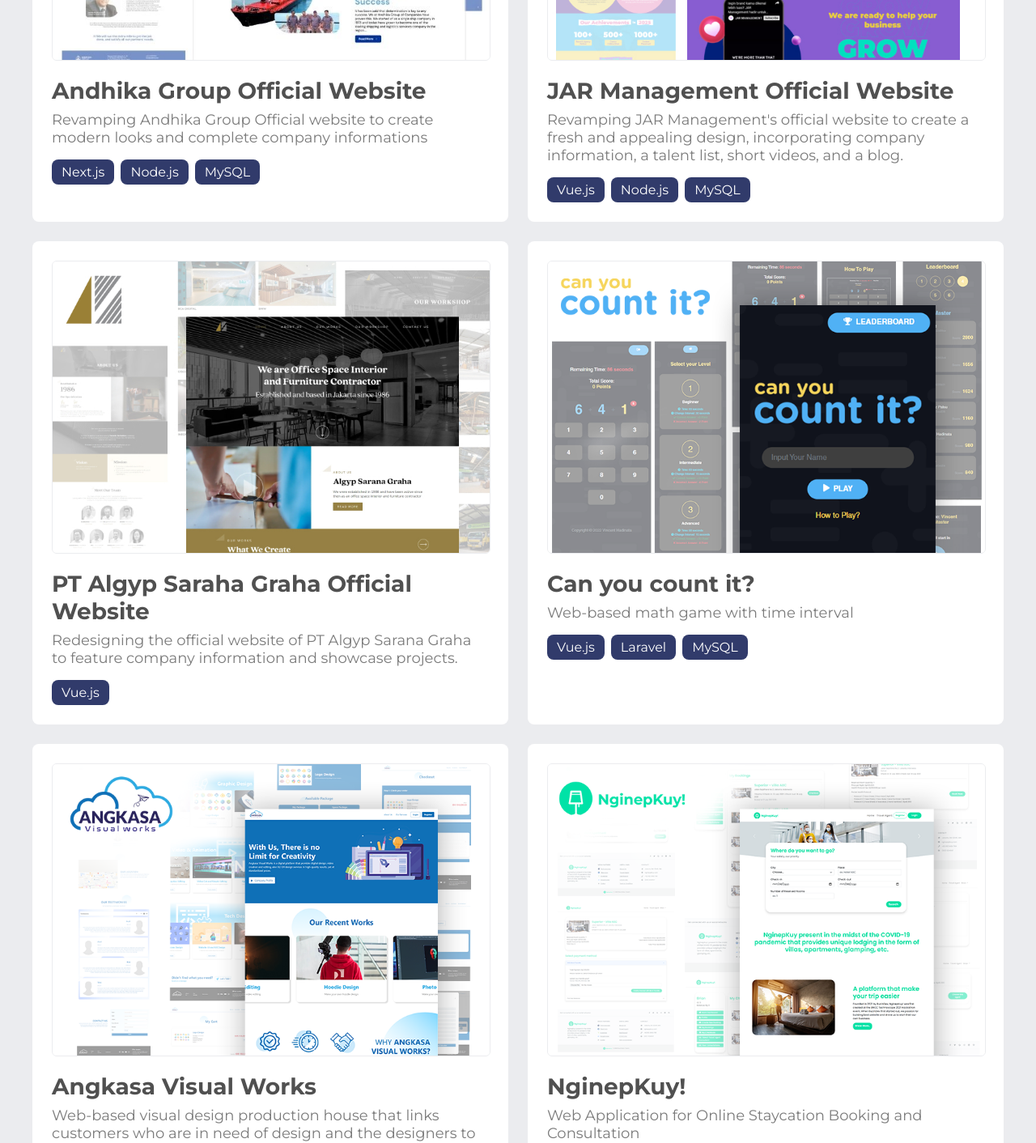
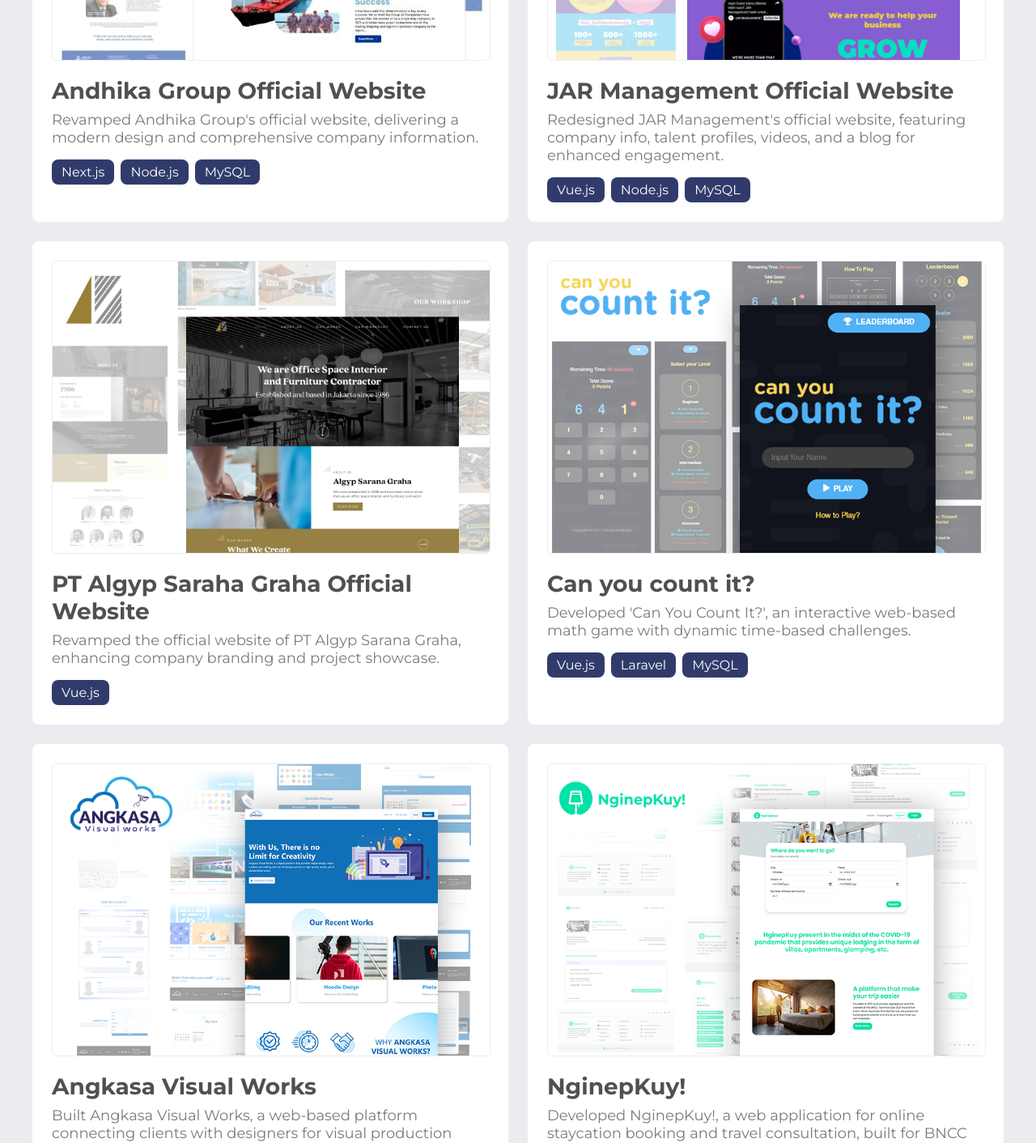
Before and after one commit to Mcooldown/personal-website, a Vue app: page / in a window 1280 px wide. Shown: the part 1280-2692 px from the top of the page at 81% size. Built offline with nearby package versions, Linux system fonts and the light colour scheme.

Commit message:
fix content and new resume

```diff
--- a/src/data/config.js
+++ b/src/data/config.js
@@ -1,7 +1,7 @@
 export default {
   name: "Vincent Hadinata",
   path: {
-    resume: 'Resume - Vincent Hadinata.pdf'
+    resume: 'Resume - Vincent Hadinata - 2026.pdf'
   },
   page: {
     home: "/",
--- a/src/data/projects.json
+++ b/src/data/projects.json
@@ -3,7 +3,7 @@
     {
       "id": 1,
       "title": "Store Del Luna",
-      "short_description": "Website for K-pop Merchandise Shop. Built for Final Lab Project of Human and Computer Interaction course at Binus University.",
+        "short_description": "E-commerce website for a K-pop merchandise shop, developed as the final project for the Human and Computer Interaction course at Binus University.",
       "tech_stack": ["HTML", "CSS", "JavaScript"],
       "thumbnail": "store-del-luna/store-del-luna-thumbnail.png",
       "slug": "store-del-luna",
@@ -21,12 +21,12 @@
           "value": "https://github.com/Mcooldown/Store-Del-Luna"
         }
       ],
-      "full_description": "This website is made using HTML, CSS and a bit of Javascript for form validation. This website is used to display the catalog of the k-pop merchandise store along with the registration form for those who want to register as a new member. This website was created to fulfill the final lab project assignment for the Human and Computer Interaction course at Binus University."
+      "full_description": "Store Del Luna is a responsive e-commerce platform built with HTML, CSS, and JavaScript, featuring catalog browsing and member registration. Developed for the Human and Computer Interaction final project at Binus University, it demonstrates my ability to design user-friendly interfaces and implement form validation for real-world business needs."
     },
     {
       "id": 2,
       "title": "The 2020 BNEC Social Event Website",
-      "short_description": "The official website of The 2020 BNEC Social Event",
+        "short_description": "Official website for the 2020 BNEC Social Event, providing event details, donation features, and webinar registration.",
       "tech_stack": ["Laravel", "MySQL"],
       "thumbnail": "se-2020/se-2020-thumbnail.png",
       "slug": "bnec-social-event-2020",
@@ -41,12 +41,12 @@
           "value": "https://socialevent.mybnec.org/"
         }
       ],
-      "full_description": "This website is the official website of The 2021 BNEC Social Event, where on this website some information is displayed about this event, starting from the purpose of the event, the theme raised, and an invitation to make donations. In addition, there are articles that can be read related to this event. Then this website also provides a donation feature where data is collected on anyone who makes a donation and the amount. In addition, because this event also held several webinars, this website provides a registration feature for the webinars held. Registered data will be stored in a list that can only be seen by the event committee. <br>(*Disclaimer: The user interface of the current website can change from the one I designed considering that this website belongs to an organization that can change at any time depending on the next presidency.)"
+      "full_description": "Developed the official website for the 2020 BNEC Social Event using Laravel and MySQL. The site delivers comprehensive event information, donation management, and webinar registration, with secure data handling for participants and donors. This project highlights my skills in building scalable web applications for organizational events and integrating user-focused features. (*Disclaimer: The UI may differ from my original design due to organizational updates.)"
     },
     {
       "id": 3,
       "title": "The 2021 Asian English Olympics Website",
-      "short_description": "The official website of The 2021 Asian English Olympics event that provide registration feature also information related to the events",
+        "short_description": "Official website for the 2021 Asian English Olympics, featuring event details and participant registration.",
       "tech_stack": ["Laravel", "MySQL"],
       "thumbnail": "aeo-2021/aeo-2021-thumbnail.png",
       "slug": "asian-english-olympics-2021",
@@ -61,12 +61,12 @@
           "value": "https://aeo.mybnec.org/"
         }
       ],
-      "full_description": "This website is the official website of the 2021 Asian English Olympics event, which is an Asian-scale English competition held by my organization (BNEC) every year. This website provides all information about this event, starting from the theme raised, the English competitions being contested and their details, announcements, sponsors and media partners, as well as terms and conditions. <br><br>In addition to displaying this information, this website also provides a competition participant registration feature, where participants can register their accounts first and purchase tickets to enter the competition. The registration process starts from ordering competition slots to making payments and registering information for each participant. <br><br>In addition to features for participants, there are also features for the committee, which is to view the list of participants and their payment status as well as other features that manage the operations of this web. This website is made using Laravel both on the front-end and back-end. Then MySQL is used as the database. <br><br>The user interface of the current website can change from the one I designed considering that this website belongs to an organization that can change at any time depending on the next presidency."
+      "full_description": "Built the official website for the 2021 Asian English Olympics, an international English competition hosted by BNEC. The platform provides event information, registration, ticketing, and payment processing for participants, as well as administrative tools for committee management. Developed with Laravel and MySQL, this project demonstrates my expertise in creating robust, multi-user systems for large-scale events. (*Disclaimer: The UI may differ from my original design due to organizational updates.)"
     },
     {
       "id": 4,
       "title": "BNEC Main Website Revamp",
-      "short_description": "Redesign the user interface of the existing BNEC Main Website to a new and more attractive appearance",
+        "short_description": "Led the redesign of the BNEC Main Website, delivering a modern and engaging user interface to enhance organizational branding.",
       "tech_stack": ["Laravel"],
       "thumbnail": "mybnec/mybnec-thumbnail.png",
       "slug": "bnec-main-website-revamp",
@@ -81,12 +81,12 @@
           "value": "https://www.mybnec.org/"
         }
       ],
-      "full_description": "As the 28th IT manager at BNEC (Bina Nusantara English Club), the first thing I did was to change the appearance of the main website of this organization to be more modern and attractive according to the design style used in the presidency in which year I served at that time (2021) . The purpose of this redesign is to provide a better user experience for users, including those who want to see information about this organization. A good user interface makes users have a good impression of this organization, so that is one of the reasons why I decided to do this redesign. (*Disclaimer: The user interface of the current website can change from the one I designed considering that this website belongs to an organization that can change at any time depending on the next presidency.)"
+      "full_description": "As the 28th IT Manager at BNEC, I spearheaded the revamp of the organization's main website, focusing on modern design principles and improved user experience. This project showcases my leadership in UI/UX design and my ability to deliver visually appealing, user-centric web solutions for large organizations. (*Disclaimer: The UI may differ from my original design due to organizational updates.)"
     },
     {
       "id": 5,
       "title": "BNEC Member App",
-      "short_description": "BNEC Web-based application for class selection, activities, exam, scores and merchant transaction claim.",
+        "short_description": "Developed a web-based application for BNEC members, supporting class management, activities, exams, scores, and merchant transactions.",
       "tech_stack": ["Laravel", "MySQL"],
       "thumbnail": "bnec-member/bnec-member-thumbnail.png",
       "slug": "bnec-member-app",
@@ -101,12 +101,12 @@
           "value": "https://member.mybnec.org"
         }
       ],
-      "full_description": "As the 28th IT manager of BNEC, I created this website to help the learning management and corporate relations division to meet the needs of BNEC members, namely related to learning systems and transaction systems for merchants who partner with BNEC. Therefore, this website was created with various features, namely Class selection, Class Activities, Online Exam, Class Score, and Merchant Transaction Claim, where these features are expected to help these two divisions meet the needs of members. This website was created using Laravel and it is possible to use other frameworks if in the future this website is developed further when I am no longer serving as IT manager at BNEC. (*Disclaimer: The user interface of the current website can change from the one I designed considering that this website belongs to an organization that can change at any time depending on the next presidency.)"
+      "full_description": "As BNEC's IT Manager, I developed a comprehensive web application to streamline class selection, activities, online exams, scoring, and merchant transaction claims for members. Built with Laravel and MySQL, this project highlights my ability to deliver integrated solutions that support both educational and business processes. (*Disclaimer: The UI may differ from my original design due to organizational updates.)"
     },
     {
       "id": 6,
       "title": "CureBox",
-      "short_description": "Web based Medical Marketplace that provides feature to support the medicine transactions.",
+        "short_description": "Developed CureBox, a web-based medical marketplace supporting seamless medicine transactions and user engagement.",
       "tech_stack": ["React", "MongoDB", "Node.js"],
       "thumbnail": "curebox/curebox-thumbnail.png",
       "slug": "curebox",
@@ -128,12 +128,12 @@
           "value": "https://github.com/Mcooldown/curebox-api"
         }
       ],
-      "full_description": "Curebox is the Web based Medical Marketplace that provides feature to support the medicine transactions. This application is built as my personal portfolio as I've done learning about MERN Stack (MongoDB, ExpressJS, ReactJS, NodeJS). The features of this web consist of Medicine Search, Medicine Cart & Checkout, Forum about Medicine, also Articles about Medicine."
+      "full_description": "CureBox is a full-featured medical marketplace built with the MERN stack (MongoDB, Express.js, React.js, Node.js). The platform includes medicine search, cart and checkout, a user forum, and educational articles, demonstrating my proficiency in modern web development and e-commerce solutions."
     },
     {
       "id": 7,
       "title": "Bilik Mental",
-      "short_description": "Web-based platform for those who have mentally ill to do consultation and meditation about their mental health.",
+        "short_description": "Created Bilik Mental, a web-based platform for mental health support, offering consultation and meditation resources.",
       "tech_stack": [
         "Next.js",
         "MongoDB",
@@ -159,12 +159,12 @@
           "value": "https://github.com/Mcooldown/bilikmental-api"
         }
       ],
-      "full_description": "Bilik Mental is the Web based Mental Health Application that provides feature to support the whose are in needs for they mental health. This web was built with Next.js, Node.js, Node.js, MongoDB, also Tailwind CSS. The features of this web consist of Meditation Course, Consultation with the professionals, Motivational Quotes, also Articles related to Mental Health."
+      "full_description": "Bilik Mental is a mental health web application built with Next.js, Node.js, MongoDB, and Tailwind CSS. It offers meditation courses, professional consultations, motivational quotes, and informative articles, showcasing my commitment to building impactful platforms that address real-world needs."
     },
     {
       "id": 8,
       "title": "NginepKuy!",
-      "short_description": "Web Application for Online Staycation Booking and Consultation",
+        "short_description": "Developed NginepKuy!, a web application for online staycation booking and travel consultation, built for BNCC Hackathon 4.0.",
       "tech_stack": ["Laravel", "MySQL"],
       "thumbnail": "nginepkuy/nginepkuy-thumbnail.png",
       "slug": "nginep-kuy",
@@ -183,12 +183,12 @@
           "value": "https://github.com/Mcooldown/NginepKuy"
         }
       ],
-      "full_description": "NginepKuy is the web application that made for BNCC Hackathon 4.0 with the theme about staycation. This application provide booking & checkout feature for accomodation, also Online Chat with Travel Agent feature to consult the best vacation plan that user can follows. This web was built with Laravel (both Front-end and Back-end) and MySQL Database."
+      "full_description": "NginepKuy! is a staycation booking platform developed for BNCC Hackathon 4.0, featuring accommodation booking, checkout, and live chat with travel agents for personalized vacation planning. Built with Laravel and MySQL, this project demonstrates my ability to deliver innovative solutions under competitive conditions."
     },
     {
       "id": 9,
       "title": "Angkasa Visual Works",
-      "short_description": "Web-based visual design production house that links customers who are in need of design and the designers to handle their requests.",
+        "short_description": "Built Angkasa Visual Works, a web-based platform connecting clients with designers for visual production services.",
       "tech_stack": ["React", "Laravel", "MySQL"],
       "thumbnail": "angkasa-visual-works/angkasa-thumbnail.png",
       "slug": "angkasa-visual-works",
@@ -211,12 +211,12 @@
           "value": "https://github.com/putuduta/Angkasa-Visual-Backend"
         }
       ],
-      "full_description": "Angkasa Visual Works is a Web-based visual design production house that connects customers who need design and designers to handle their requests. This website has several features, including Authentication with JWT, Cart and Transaction, Chat for Customer and Designer, also Design Order System. This website is built using ReactJS framework for Front-end and Laravel for Back-end API."
+      "full_description": "Angkasa Visual Works is a visual design production platform that connects clients with designers, featuring secure authentication, order management, transactions, and real-time chat. Developed with React.js and Laravel, this project highlights my expertise in building collaborative, service-oriented web applications."
     },
     {
       "id": 10,
       "title": "Can you count it?",
-      "short_description": "Web-based math game with time interval",
+        "short_description": "Developed 'Can You Count It?', an interactive web-based math game with dynamic time-based challenges.",
       "tech_stack": ["Vue.js", "Laravel", "MySQL"],
       "thumbnail": "can-you-count-it/cyci-thumbnail.png",
       "slug": "can-you-count-it",
@@ -238,12 +238,12 @@
           "value": "https://github.com/Mcooldown/can-you-count-it"
         }
       ],
-      "full_description": "'Can You Count It?' is an engaging addition-based game where players must sum three numbers to reach a target score. However, one of the numbers dynamically changes at specific time intervals, adding an extra layer of challenge. The frequency of these changes varies based on the game's difficulty level, requiring players to think quickly and adapt their calculations in real-time."
+      "full_description": "'Can You Count It?' is an engaging math game where players quickly sum numbers to reach a target score, with dynamic time-based changes increasing the challenge. Built with Vue.js, Laravel, and MySQL, this project demonstrates my ability to create interactive, educational web applications."
     },
     {
       "id": 11,
       "title": "PT Algyp Saraha Graha Official Website",
-      "short_description": "Redesigning the official website of PT Algyp Sarana Graha to feature company information and showcase projects.",
+        "short_description": "Revamped the official website of PT Algyp Sarana Graha, enhancing company branding and project showcase.",
       "tech_stack": ["Vue.js"],
       "thumbnail": "algyp-sarana-graha/algyp-thumbnail.jpg",
       "slug": "algyp-sarana-graha",
@@ -261,12 +261,12 @@
           "value": "https://algyp.co.id"
         }
       ],
-      "full_description": "This project is a revamp of the official PT Algyp Sarana Graha website, designed to enhance its professionalism and user experience. The website consists of five pages, featuring company information and a showcase of the company’s projects. The redesign aims to present a more polished and modern online presence."
+      "full_description": "Revamped the PT Algyp Sarana Graha website to deliver a professional, user-friendly experience. The site features company information and a project showcase, reflecting my skills in modern web design and corporate branding."
     },
     {
       "id": 12,
       "title": "JAR Management Official Website",
-      "short_description": "Revamping JAR Management's official website to create a fresh and appealing design, incorporating company information, a talent list, short videos, and a blog.",
+        "short_description": "Redesigned JAR Management's official website, featuring company info, talent profiles, videos, and a blog for enhanced engagement.",
       "thumbnail": "jar-management/jar-thumbnail.jpg",
       "tech_stack": ["Vue.js", "Node.js", "MySQL"],
       "slug": "jar-management",
@@ -283,12 +283,12 @@
           "value": "https://www.terjarinc.com"
         }
       ],
-      "full_description": "This project is a revamp of the official JAR Management website, featuring a modernized design and enhanced functionality. The website comprises five pages, showcasing company information, talent profiles, blogs, and short videos. Additionally, an admin panel is integrated to efficiently manage all displayed content."
+      "full_description": "Redesigned the JAR Management website with a modern look and improved functionality, including company info, talent profiles, blogs, and short videos. Integrated an admin panel for efficient content management, demonstrating my ability to deliver comprehensive web solutions for business growth."
     },
     {
       "id": 13,
       "title": "Andhika Group Official Website",
-      "short_description": "Revamping Andhika Group Official website to create modern looks and complete company informations",
+        "short_description": "Revamped Andhika Group's official website, delivering a modern design and comprehensive company information.",
       "thumbnail": "andhika/andhika-thumbnail.jpg",
       "tech_stack": ["Next.js", "Node.js", "MySQL"],
       "slug": "andhika",
@@ -311,7 +311,7 @@
           "value": "http://www.andhika.com"
         }
       ],
-      "full_description": "This project is a revamp of the official Andhika group website, containing information about the company (history, structure, vision mission, values), services, contact, CSR, certifications, and admin system for managing website content. Also to increase SEO performance and website speed optimization."
+      "full_description": "Revamped the Andhika Group website to present company history, structure, services, CSR, certifications, and more, with an integrated admin system for content management. Focused on SEO and performance optimization, this project highlights my expertise in delivering modern, high-impact corporate websites."
     }
   ]
 }
--- a/src/views/HomePage.vue
+++ b/src/views/HomePage.vue
@@ -13,7 +13,7 @@
             Software Engineer
           </div>
           <div class="content__description">
-            I'm currently working as a Software Engineer at Mekari, with a strong interest in learning and implementing new technologies in software development. I look forward to collaborating with you. Please feel free to reach out to me.
+            I am a Software Engineer at Mekari and former Software Engineer at Blibli, with over 3.5 years of professional experience in software development. I am passionate about learning and applying new technologies to deliver impactful solutions. Let's connect and explore opportunities to collaborate—feel free to reach out!
           </div>
           <div class="content__actions">
             <Button
```
Also changed, not shown: 2 other files (tests, documents, lock files or other folders).
